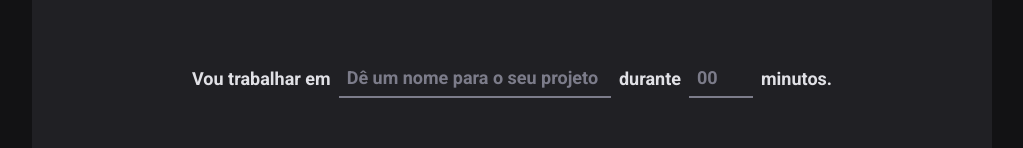
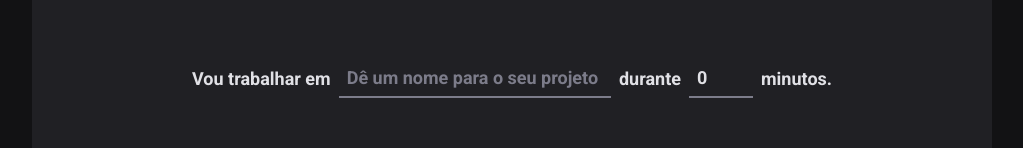
Before and after one commit to marcos-jesus/ignite-timer, a React (Vite) app: page / in a window 1280 px wide. Shown: the part 166-314 px from the top of the page, without its empty margins (128-1151 px from the left). Built offline with nearby package versions, Linux system fonts and the light colour scheme.

Commit message:
Upgoing zod with typescript

```diff
--- a/src/pages/Home/index.tsx
+++ b/src/pages/Home/index.tsx
@@ -16,15 +16,27 @@
 
 const newCycleFormValidationSchema = zod.object({
   task: zod.string().min(1, 'Informe a tarefa'),
-  minutesAmount: zod.number().min(5).max(60),
+  minutesAmount: zod
+    .number()
+    .min(5, 'O ciclo precisa ser de no minímo 5 minutos.')
+    .max(60, 'O ciclo precisa ser de no máximo 60 minutos.'),
 })
 
+type NewCycleFormData = zod.infer<typeof newCycleFormValidationSchema>
+
 export function Home() {
-  const { register, handleSubmit, watch } = useForm({
+  const { register, handleSubmit, watch, reset } = useForm<NewCycleFormData>({
     resolver: zodResolver(newCycleFormValidationSchema),
+    defaultValues: {
+      task: '',
+      minutesAmount: 0,
+    },
   })
 
-  const handleCreateNewCycle = (data: any) => console.log(data)
+  function handleCreateNewCycle(data: NewCycleFormData) {
+    console.log(data)
+    reset()
+  }
 
   const task = watch('task')
   const isSubmitDisabled = !task
```
